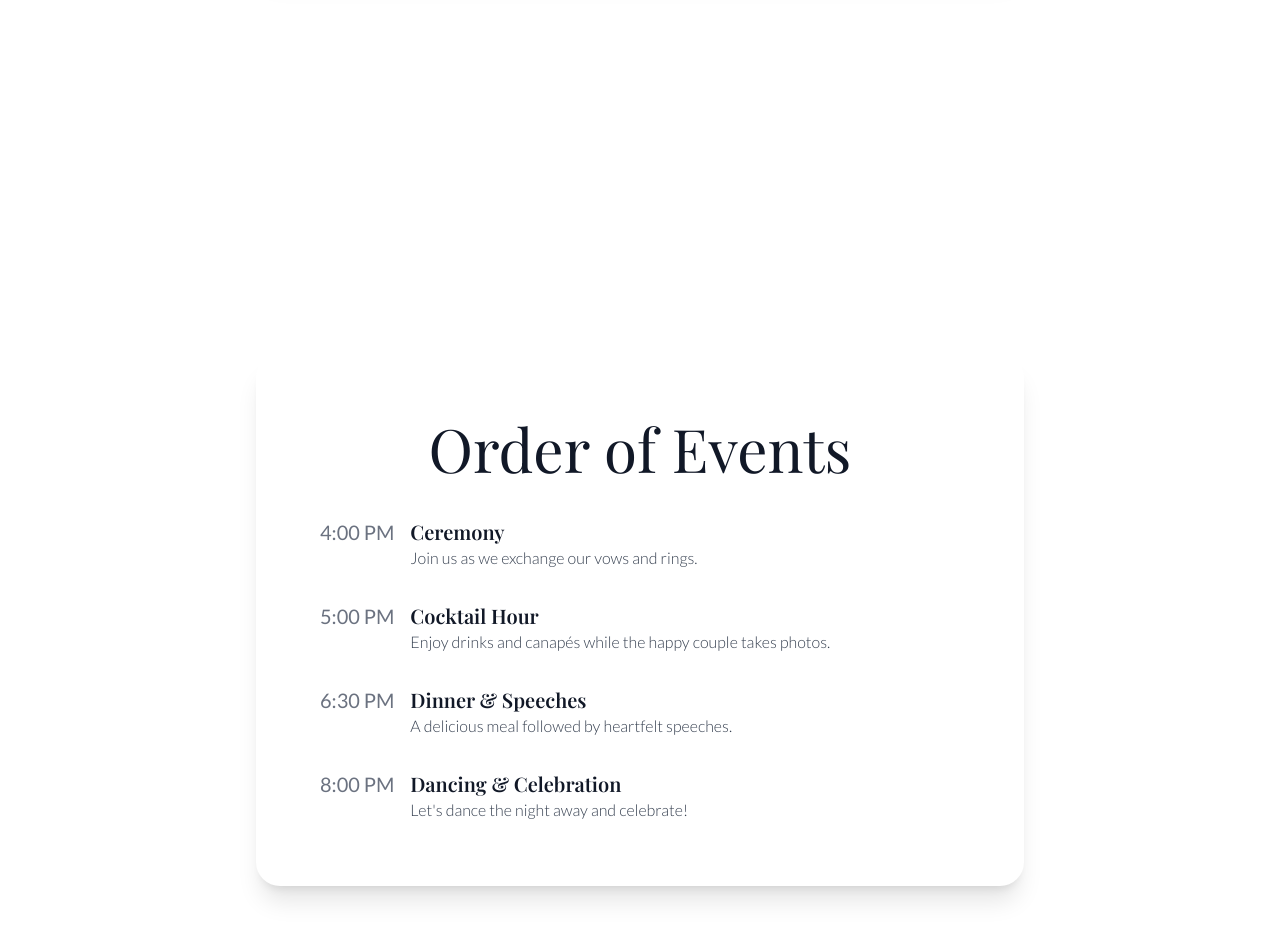
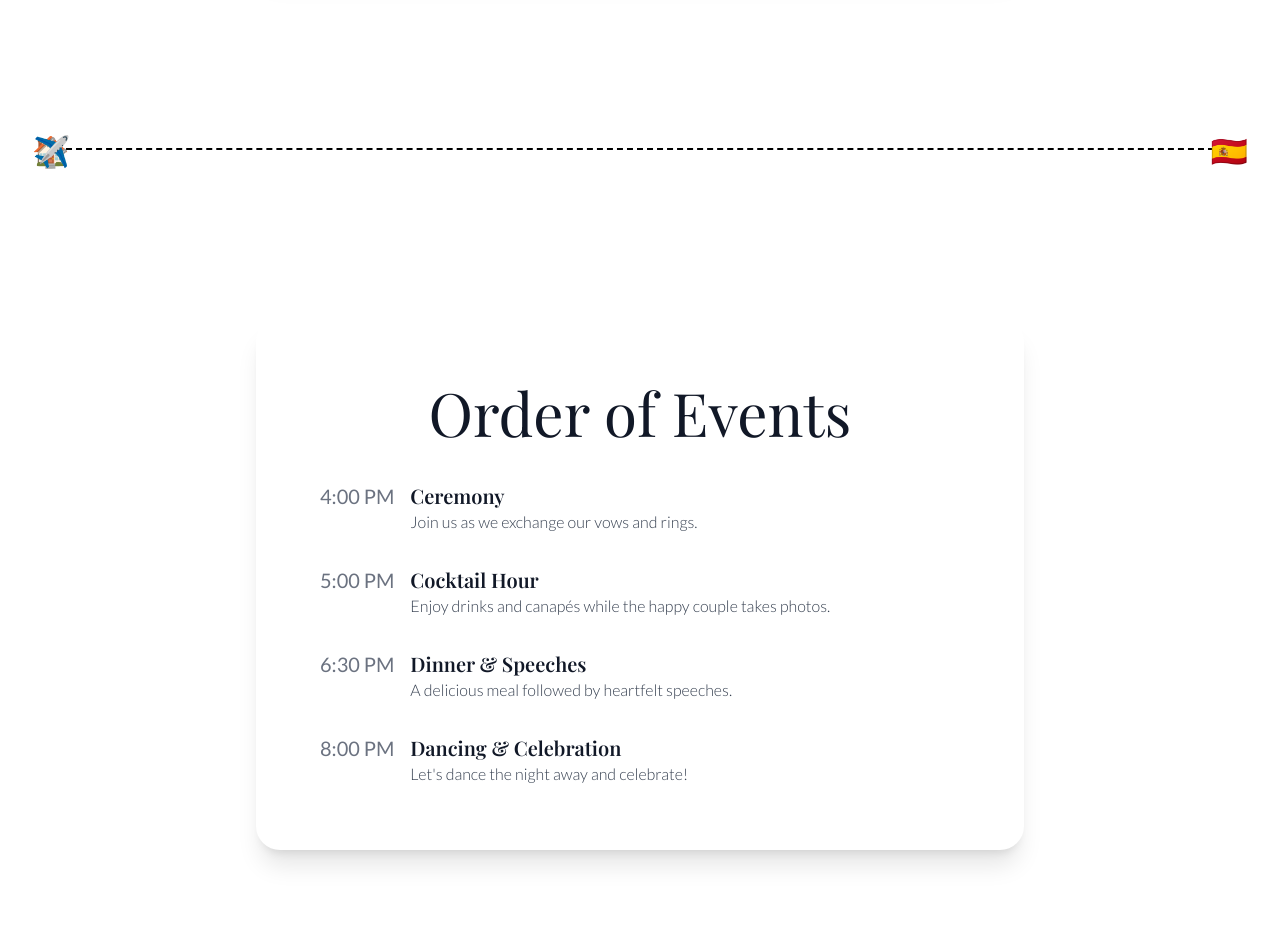
Before and after one commit to hsway1310/wedding_website, a website: page index.html in a window 1280 px wide. Shown: the part 1620-2549 px from the top of the page. Drawn offline with nearby package versions, Linux system fonts and the light colour scheme; a web font is replaced by a local one.

Commit message:
finalised journey bar and tooltip

```diff
--- a/index.html
+++ b/index.html
@@ -94,9 +94,16 @@
         </section>
 
         <!-- Journey Bar Section -->
-        <div id="journey-bar" class="w-full flex justify-between items-center my-8 px-4 md:px-0"
-            style="min-height: 2.5rem;">
-            <!-- JS will populate this -->
+        <div id="journey-bar" class="group w-full flex justify-between items-center relative my-4 px-4"
+            style="min-height: 0rem;">
+            <div id="countdown-tooltip"
+                class="absolute -top-10 left-1/2 transform -translate-x-1/2 px-3 py-1 bg-gray-800 text-white text-sm rounded-lg whitespace-nowrap opacity-0 group-hover:opacity-100 transition-opacity duration-300 pointer-events-none">
+            </div>
+            <span class="text-3xl z-20">🏠</span>
+            <span id="plane-emoji"
+                class="text-3xl transition-transform duration-1000 z-20 absolute -translate-y-1/2">✈️</span>
+            <p id="flight-path" class="absolute left-10 right-10 h-1 z-10 top-1/2 -translate-y-1/2"></p>
+            <span class="text-3xl z-20">🇪🇸</span>
         </div>
 
         <!-- Order of Events Section -->
--- a/script.js
+++ b/script.js
@@ -16,18 +16,44 @@ document.addEventListener('DOMContentLoaded', () => {
     // Countdown elements and date
     const countdownEl = document.getElementById('countdown');
     const weddingDate = new Date('June 10, 2027 00:00:00').getTime();
+    const tooltipEl = document.getElementById('countdown-tooltip'); // Get the new tooltip element
+
+    // Function to update the tooltip text
+    const updateTooltip = () => {
+        const now = new Date().getTime();
+        const distanceInDays = Math.floor((weddingDate - now) / (1000 * 60 * 60 * 24));
+
+        if (distanceInDays > 365) {
+            tooltipEl.textContent = "Relax, we're still planning";
+        } else if (distanceInDays <= 365 && distanceInDays > 180) {
+            tooltipEl.textContent = "Less than a year now!";
+        } else if (distanceInDays <= 180 && distanceInDays > 90) {
+            tooltipEl.textContent = "Have you booked your flights?";
+        } else if (distanceInDays <= 90 && distanceInDays > 30) {
+            tooltipEl.textContent = "Getting close!";
+        } else if (distanceInDays <= 30 && distanceInDays > 0) {
+            tooltipEl.textContent = "Too late to back out now!";
+        } else {
+            tooltipEl.textContent = "We're married!";
+        }
+    };
+
+    // New plane journey elements and dates
+    const planeEmoji = document.getElementById('plane-emoji');
+    const today = new Date().getTime();
+    // const today = new Date('September 9, 2026 00:00:00');
+    const startDate = new Date('September 9, 2025 00:00:00').getTime(); //RSVP deadline
+    const totalJourney = weddingDate - startDate;
 
     // Countdown function
     const updateCountdown = () => {
-        const now = new Date().getTime();
-        const distance = weddingDate - now;
+        const today = new Date().getTime(); // Recalculate current time
+        const distance = weddingDate - today;
 
         const days = Math.floor(distance / (1000 * 60 * 60 * 24));
         const hours = Math.floor((distance % (1000 * 60 * 60 * 24)) / (1000 * 60 * 60));
         const minutes = Math.floor((distance % (1000 * 60 * 60)) / (1000 * 60));
         const seconds = Math.floor((distance % (1000 * 60)) / 1000);
-
-        // countdownEl.textContent = `${days}d ${hours}h ${minutes}m ${seconds}s`;
 
         countdownEl.innerHTML = `
                 <div class="flip-segment">
@@ -57,9 +83,30 @@ document.addEventListener('DOMContentLoaded', () => {
         }
     };
 
-    // Update the countdown every 1 second
-    const countdownInterval = setInterval(updateCountdown, 1000);
-    updateCountdown(); // Call once immediately to avoid a 1-second delay
+    // New function to update the plane's position based on progress
+    const updatePlanePosition = () => {
+        if (!planeEmoji) return; // Exit if the element is not found
+        const today = new Date().getTime(); // Recalculate current time
+        const elapsedTime = today - startDate;
+        const progress = Math.min(Math.max(elapsedTime / totalJourney, 0), 1); // Clamp progress between 0 and 1
+        const maxDistance = 90; // The maximum percentage of the viewport width to move
+        const position = progress * maxDistance;
+        planeEmoji.style.transform = `translateX(${position}vw)`;
+    };
+
+
+    // Update the countdown and tooltip every second
+    const countdownInterval = setInterval(() => {
+        updateCountdown();
+        updatePlanePosition();
+        updateTooltip();
+    }, 1000);
+
+    // Initial call to avoid delay
+    updateCountdown();
+    updatePlanePosition();
+    updateTooltip();
+
 
     navLinks.forEach(link => {
         link.addEventListener('click', (e) => {
@@ -153,7 +200,7 @@ document.addEventListener('DOMContentLoaded', () => {
         messageBox.style.display = 'block';
     }
 
-    // Start countdown timer
+    // // Start countdown timer
     updateCountdown();
     setInterval(updateCountdown, 1000);
 });
--- a/style.css
+++ b/style.css
@@ -133,3 +133,8 @@ h3 {
         font-size: 1rem;
     }
 }
+
+#flight-path {
+    border-top: 2px dashed #000;
+    transform: translateY(-50%);
+}
```
